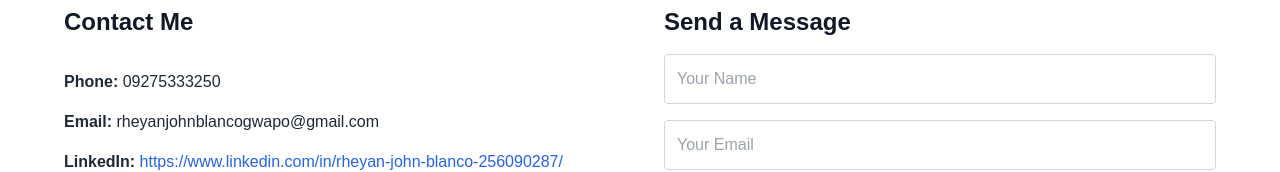
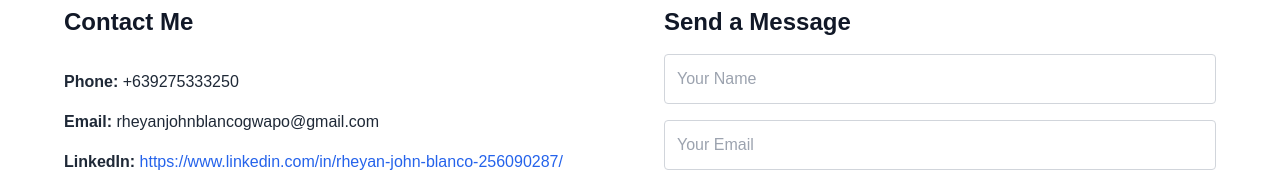
Before and after one commit to RheyanJohn15/WebPortfolio2, a Next.js app in the folder portfolio/: page / in a window 1280 px wide. Shown: the part 7297-7469 px from the top of the page. Built offline with nearby package versions, Linux system fonts and the light colour scheme.

Commit message:
modularized values

```diff
--- a/portfolio/src/Components/footer.tsx
+++ b/portfolio/src/Components/footer.tsx
@@ -1,4 +1,5 @@
 import React from "react";
+import { textVal } from "@/data/text";
 
 export default function Footer() {
   return (
@@ -7,28 +8,28 @@ export default function Footer() {
         {/* Contact Info */}
         <div className="flex flex-col gap-4">
           <h2 className="text-2xl font-semibold mb-4 text-gray-900">Contact Me</h2>
-          <p><strong>Phone:</strong> 09275333250</p>
-          <p><strong>Email:</strong> rheyanjohnblancogwapo@gmail.com</p>
+          <p><strong>Phone:</strong> {textVal.footer.number}</p>
+          <p><strong>Email:</strong> {textVal.footer.email}</p>
           <p>
             <strong>LinkedIn:</strong>{" "}
             <a
-              href="https://www.linkedin.com/in/rheyan-john-blanco-256090287/"
+              href={textVal.footer.linkedin}
               target="_blank"
               rel="noopener noreferrer"
               className="text-blue-600 hover:underline"
             >
-              https://www.linkedin.com/in/rheyan-john-blanco-256090287/
+              {textVal.footer.linkedin}
             </a>
           </p>
           <p>
             <strong>GitHub:</strong>{" "}
             <a
-              href="https://github.com/RheyanJohn15"
+              href={textVal.footer.github}
               target="_blank"
               rel="noopener noreferrer"
               className="text-blue-600 hover:underline"
             >
-                https://github.com/RheyanJohn15
+                {textVal.footer.github}
             </a>
           </p>
           <a
--- a/portfolio/src/Components/projects.tsx
+++ b/portfolio/src/Components/projects.tsx
@@ -2,31 +2,10 @@ import BoxReveal from "@/Components/ui/box-reveal";
 import Image from "next/image";
 import React from "react";
 import { textVal } from "@/data/text";
+import { myProjects } from "@/data/myprojects";
 
 export default function Projects() {
-    const myProjects = [
-        {
-          image: "/projects/orangeshire.png",
-          header: "Coworking Management System",
-          description:
-            "Developed using Laravel, jQuery, and MySQL, this system manages customer check-ins and check-outs, tracks subscriptions, and calculates payments based on time consumed. It also provides sales data analytics for administrative insights.",
-          link: "https://orangeshire.com",
-        },
-        {
-          image: "/projects/coresupporthub.png",
-          header: "Core Support Hub",
-          description:
-            "A responsive company website built with Next.js, React, and Tailwind CSS. It features an admin panel for managing employee attendance, visitor messages, and newsletter subscribers. Data is handled via custom Django APIs and stored in a PostgreSQL database.",
-          link: "https://coresupporthub.com",
-        },
-        {
-          image: "/projects/raffledraw.png",
-          header: "Raffle Draw Management System",
-          description:
-            "Built with Laravel and jQuery, this system generates QR codes for raffle entries, manages store clusters, and processes entries based on unique serial identifiers. It supports scheduled raffle draws and includes analytics for tracking top-selling products.",
-          link: "https://promo.unioil.com",
-        },
-      ];
+
 
   return (
     <div id="projects" className="w-full px-6 md:px-24 py-16 bg-white ">
--- /dev/null
+++ b/portfolio/src/data/myprojects.tsx
@@ -0,0 +1,23 @@
+export  const myProjects = [
+        {
+          image: "/projects/orangeshire.png",
+          header: "Coworking Management System",
+          description:
+            "Developed using Laravel, jQuery, and MySQL, this system manages customer check-ins and check-outs, tracks subscriptions, and calculates payments based on time consumed. It also provides sales data analytics for administrative insights.",
+          link: "https://orangeshire.com",
+        },
+        {
+          image: "/projects/coresupporthub.png",
+          header: "Core Support Hub",
+          description:
+            "A responsive company website built with Next.js, React, and Tailwind CSS. It features an admin panel for managing employee attendance, visitor messages, and newsletter subscribers. Data is handled via custom Django APIs and stored in a PostgreSQL database.",
+          link: "https://coresupporthub.com",
+        },
+        {
+          image: "/projects/raffledraw.png",
+          header: "Raffle Draw Management System",
+          description:
+            "Built with Laravel and jQuery, this system generates QR codes for raffle entries, manages store clusters, and processes entries based on unique serial identifiers. It supports scheduled raffle draws and includes analytics for tracking top-selling products.",
+          link: "https://promo.unioil.com",
+        },
+      ];
--- a/portfolio/src/data/text.tsx
+++ b/portfolio/src/data/text.tsx
@@ -45,5 +45,12 @@ export const textVal = {
 
     projects: {
         header: "What I've Built"
+    },
+
+    footer: {
+        linkedin: "https://www.linkedin.com/in/rheyan-john-blanco-256090287/",
+        github: "https://github.com/RheyanJohn15",
+        number: "+639275333250",
+        email: "rheyanjohnblancogwapo@gmail.com"
     }
   };
```
